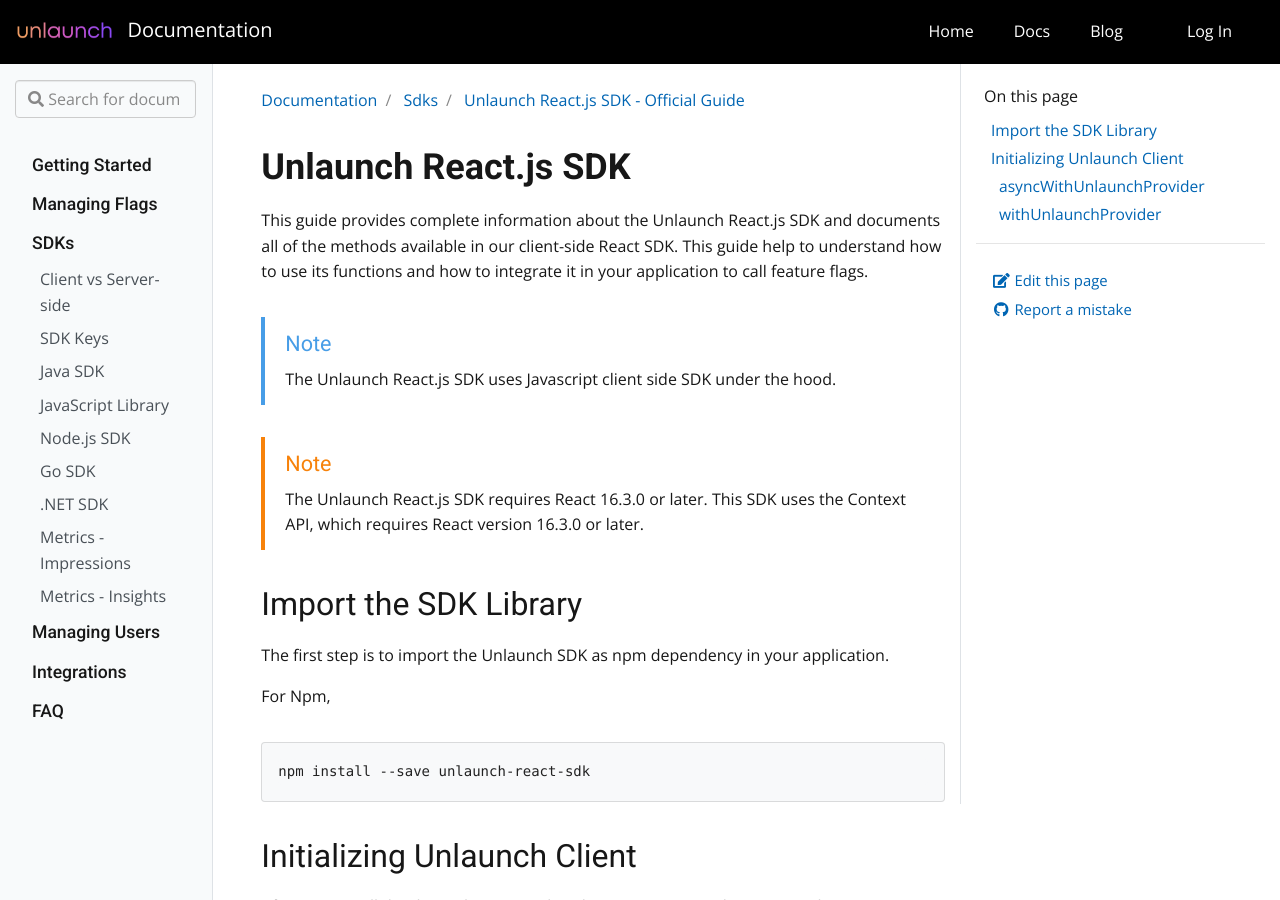
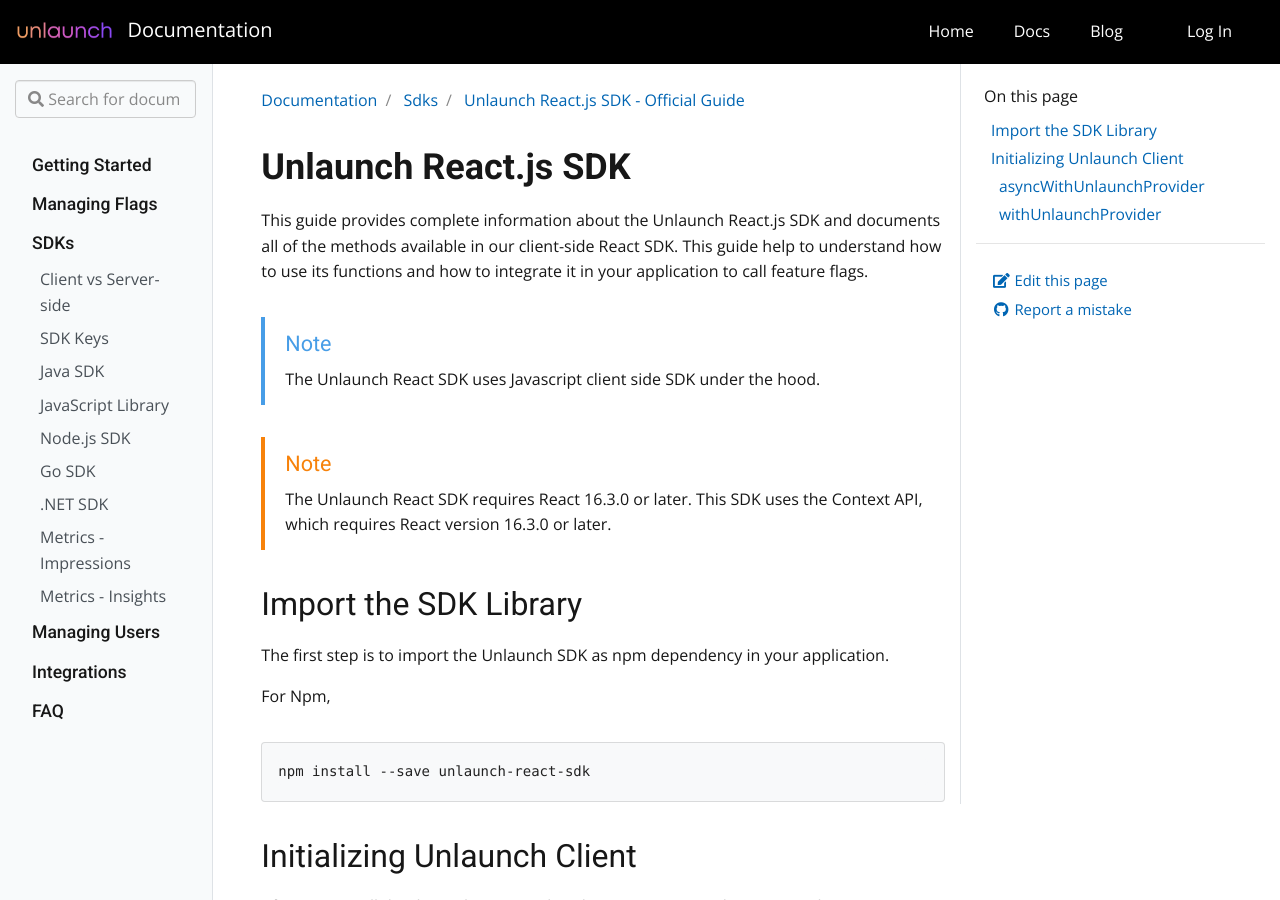
Before and after one commit to unlaunch/documentation, a Jekyll site: the page built from _docs/sdks/react-sdk.md, in a window 1280 px wide and 900 px high. Built offline with Jekyll 4.4.1, drawn with Linux system fonts in a browser that asks for light colours; nearby versions of some CDN libraries; some of the changed text lies outside the part shown.

Commit message:
Update react-sdk.md

```diff
--- a/_docs/sdks/react-sdk.md
+++ b/_docs/sdks/react-sdk.md
@@ -1,14 +1,14 @@
 ---
 title: Unlaunch React.js SDK - Official Guide
-description: This guide provides complete information about the Unlaunch React.js SDK
+description: This guide provides complete information about the Unlaunch React SDK
 ---
 # Unlaunch React.js SDK
 
 This guide provides complete information about the Unlaunch React.js SDK and documents all of the methods available in our client-side React SDK. This guide help to understand how to use its functions and how to integrate it in your application to call feature flags.
 
-{% include alert-note.html type="info" content="The Unlaunch React.js SDK uses Javascript client side SDK under the hood." %}
+{% include alert-note.html type="info" content="The Unlaunch React SDK uses Javascript client side SDK under the hood." %}
 
-{% include alert-note.html type="warning" content="The Unlaunch React.js SDK requires React 16.3.0 or later. This SDK uses the Context API, which requires React version 16.3.0 or later." %}
+{% include alert-note.html type="warning" content="The Unlaunch React SDK requires React 16.3.0 or later. This SDK uses the Context API, which requires React version 16.3.0 or later." %}
 
 ## Import the SDK Library
 
```
Also changed, not shown: other parts of _docs/sdks/react-sdk.md (+1 -1 lines).
